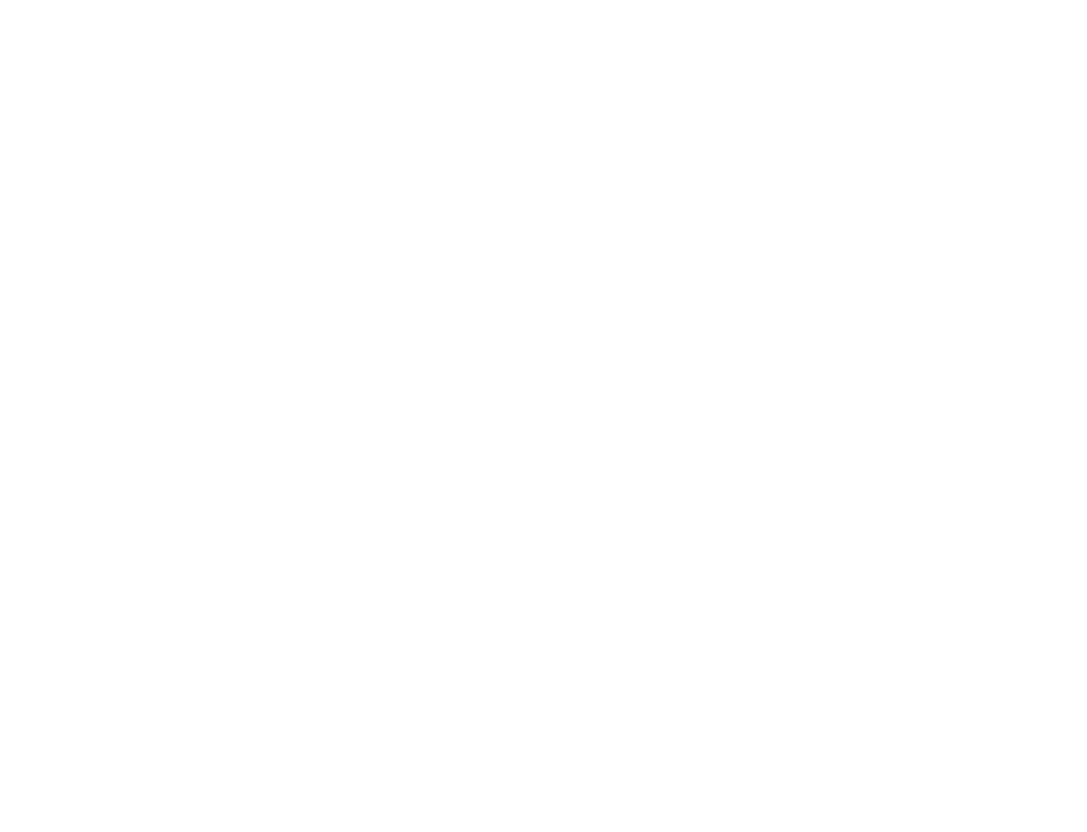
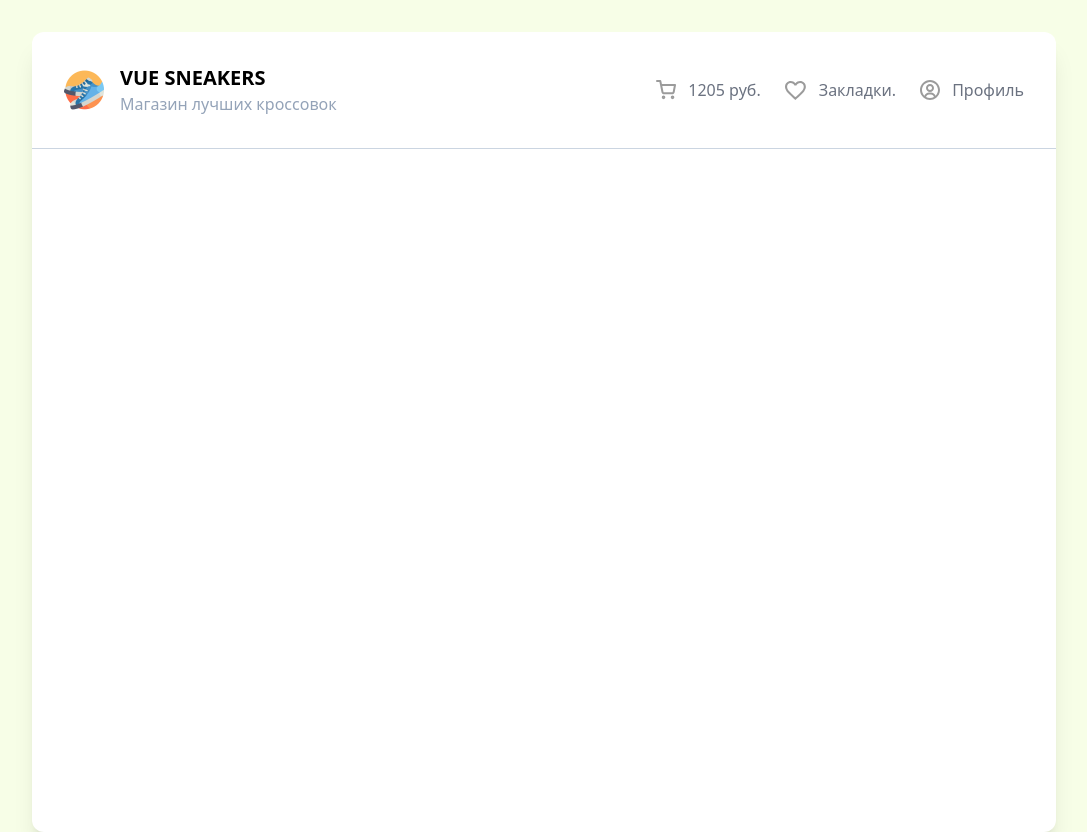
Before and after one commit to m9t3zhn1k/sneakers-shop, a Vue app: page / in a window 1280 px wide. Before the commit this address had no page. Shown: the whole page, without its empty margins (96-1183 px from the left). Before the commit the page ends 800 px from the top, so only its background shows below. Built offline with nearby package versions, Linux system fonts and the light colour scheme.

Commit message:
add header component

```diff
--- a/src/App.vue
+++ b/src/App.vue
@@ -1,5 +1,11 @@
-<script setup lang="ts"></script>
+<script setup lang="ts">
+import Header from './components/Header.vue'
+</script>
 
-<template></template>
+<template>
+  <div class="bg-white m-auto w-4/5 h-screen rounded-xl shadow-xl mt-8">
+    <Header />
+  </div>
+</template>
 
 <style scoped></style>
--- a/src/assets/main.css
+++ b/src/assets/main.css
@@ -1,3 +1,12 @@
 @tailwind base;
 @tailwind components;
 @tailwind utilities;
+
+html {
+  height: 100%;
+}
+
+body {
+  background-color: rgb(247 254 231);
+  height: 100%;
+}
--- /dev/null
+++ b/src/components/Header.vue
@@ -0,0 +1,22 @@
+<template>
+  <header class="flex justify-between border-b border-slate-300 p-8">
+    <div class="flex items-center gap-4">
+      <img class="w-10 h-10" src="/logo.png" alt="Logo" />
+      <div>
+        <h2 class="text-xl font-bold uppercase">Vue Sneakers</h2>
+        <p class="text-slate-400">Магазин лучших кроссовок</p>
+      </div>
+    </div>
+    <ul class="flex items-center gap-6">
+      <li class="flex items-center cursor-pointer gap-3 text-gray-500 font-normal hover:text-black">
+        <img src="/cart.svg" alt="Logo" /> 1205 руб.
+      </li>
+      <li class="flex items-center cursor-pointer gap-3 text-gray-500 font-normal">
+        <img src="/heart.svg" alt="Logo" /> Закладки.
+      </li>
+      <li class="flex items-center cursor-pointer gap-3 text-gray-500 font-normal">
+        <img src="/profile.svg" alt="Logo" /> Профиль
+      </li>
+    </ul>
+  </header>
+</template>
--- /dev/null
+++ b/src/components/index.ts
@@ -0,0 +1 @@
+export * from './Header.vue'
```
